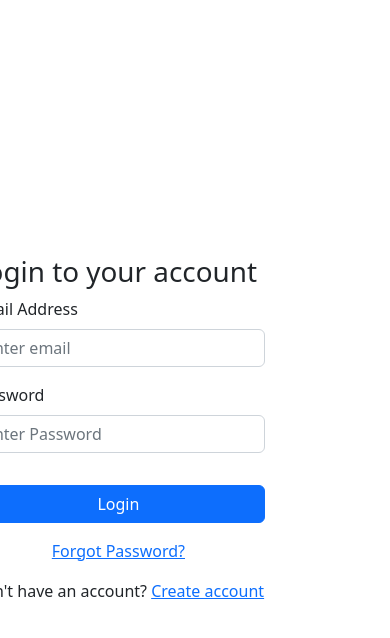
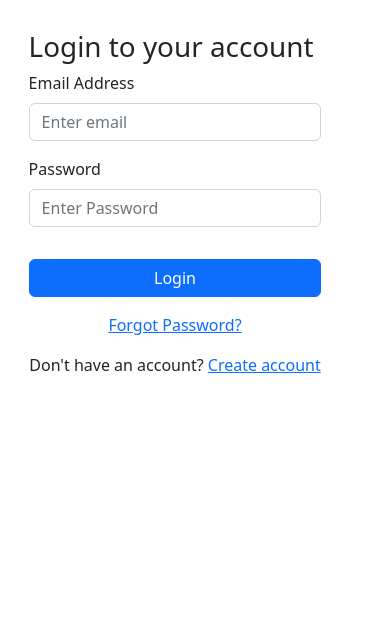
Before and after one commit to Sohel478/Trade-Journal-App, a React (Create React App) app: page /login in a window 390 px wide. Shown: the top 638 px of the page. Built offline with nearby package versions, Linux system fonts and the light colour scheme.

Commit message:
login changes

```diff
--- a/src/component/auth/login.css
+++ b/src/component/auth/login.css
@@ -24,4 +24,9 @@
     .signup__image--container {
         display: none;
     }
+
+    .signup__form--container,
+.login__form--container {
+    flex-direction: row;
 }
+}
```
